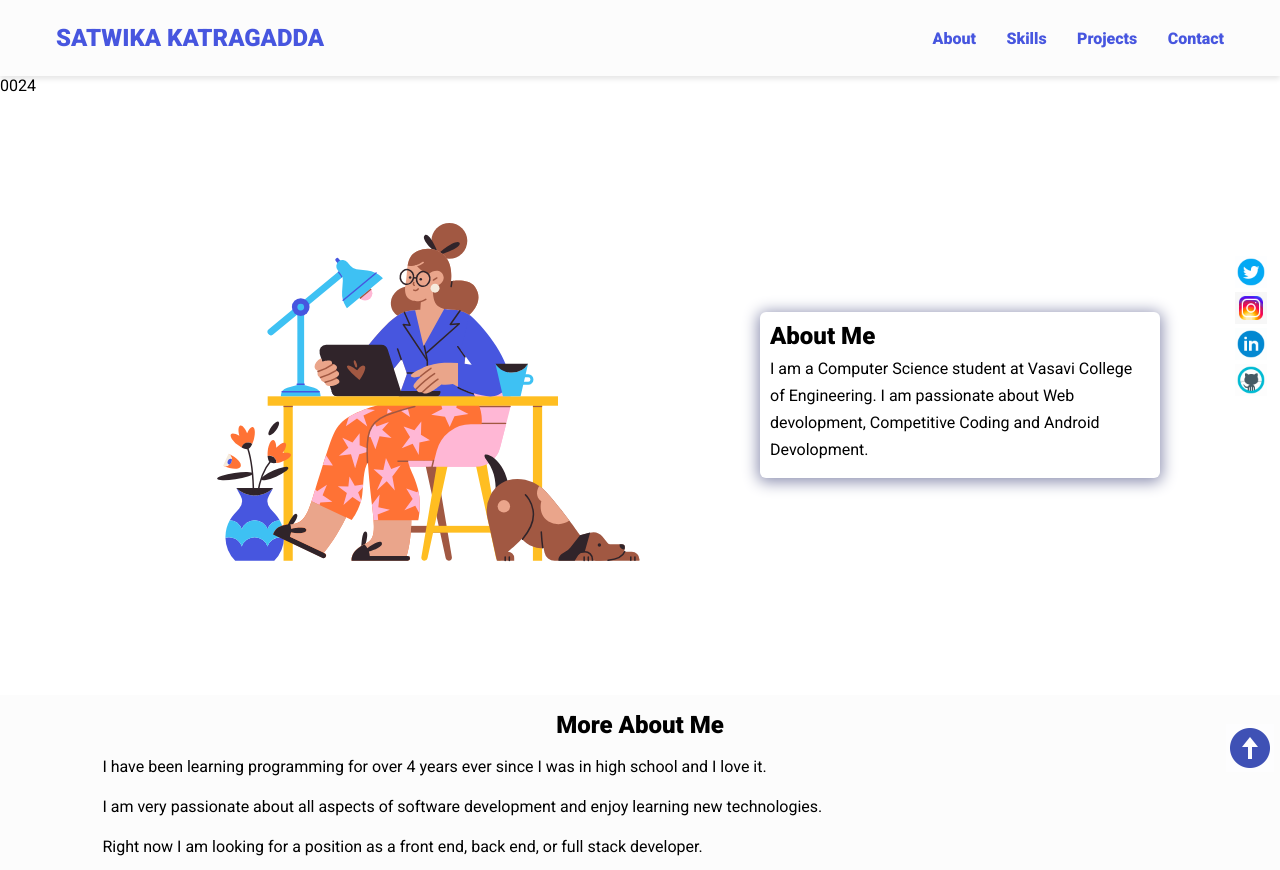
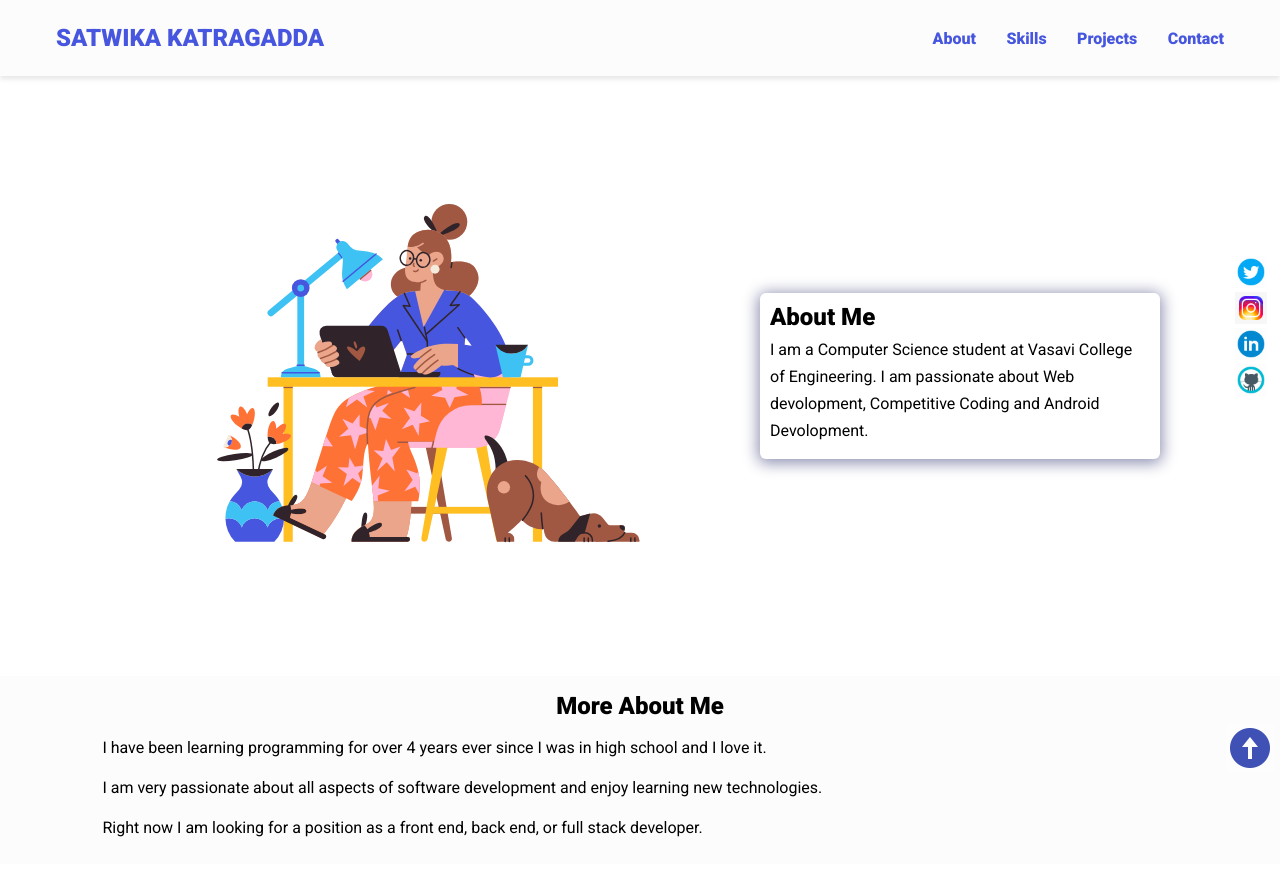
Before and after one commit to JustARandomDude4/HimaSatwikaKatragaddaPortfolio.github.io, a plain HTML site: page index.html in a window 1280 px wide. Shown: the top 870 px of the page. Drawn offline with nearby package versions, Linux system fonts and the light colour scheme.

Commit message:
Update index.html

```diff
--- a/index.html
+++ b/index.html
@@ -47,7 +47,6 @@
       </button>
     </nav>
 
-    <p> 0024 </p>
 
     <!-- Hero Section -->
     <section class="hero" id="about">
```
